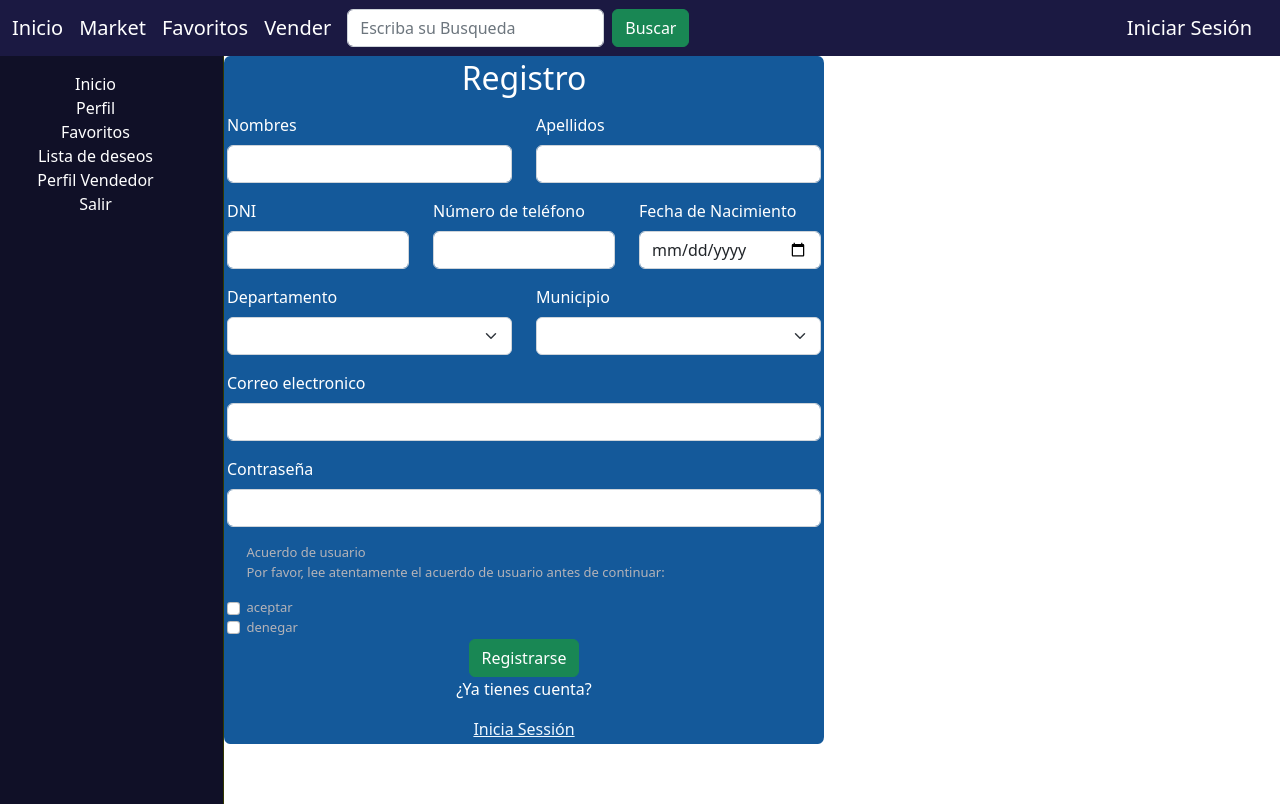
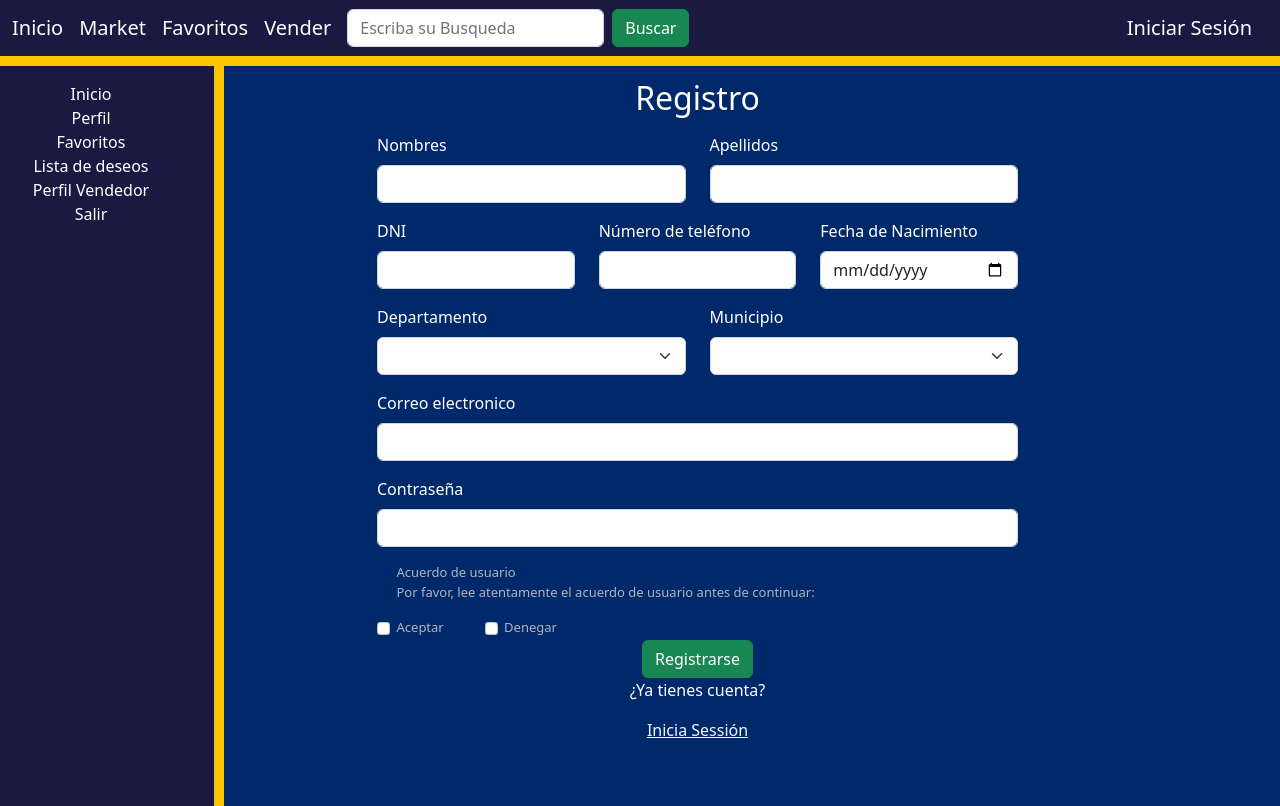
Before and after one commit to iamchapita/Marketplace-Frontend, a React (Create React App) app in the folder markeplace-frontend/: page /registro in a window 1280 px wide. Shown: the top 806 px of the page. Built offline with nearby package versions, Linux system fonts and the light colour scheme.

Commit message:
Cambios CSS
Cambios CSS, falta arreglar cuando se minimice el navegador que no se vea mal

```diff
--- a/markeplace-frontend/src/App.css
+++ b/markeplace-frontend/src/App.css
@@ -1,7 +1,7 @@
 .App {
   text-align: center;
   color: #fff;
-
+  background-color: #00296b;
 }
 
 .App-logo {
--- a/markeplace-frontend/src/components/auth/registration.js
+++ b/markeplace-frontend/src/components/auth/registration.js
@@ -37,7 +37,7 @@ function RegistrationPage() {
 
     return (
         <div>
-            <div className='box'>
+            <div className='box-registration'>
                 <div className='card-body-registration' >
                     <h2>Registro</h2>
                     <p></p>
--- a/markeplace-frontend/src/components/auth/useragreement.js
+++ b/markeplace-frontend/src/components/auth/useragreement.js
@@ -24,11 +24,16 @@ function UserAgreement() {
                 <div className="form-check">
                 <a className="nav-link" href="/acuerdo" >Acuerdo de usuario</a>
                 <p>Por favor, lee atentamente el acuerdo de usuario antes de continuar:</p>
-                <input onClick={handleAceptar} id="btn-check-act" className='form-check-input' type="checkbox"/>
-                <label className="form-check-label" for="btn-check-act" >aceptar</label>
-                <br></br>
-                <input onClick={handleDenegar} id="btn-check-dng" className='form-check-input' type="checkbox"/>
-                <label className="form-check-label" for="btn-check-dng">denegar</label>
+                <form className="row">
+                  <div className="col-2">
+                  <input onClick={handleAceptar} id="btn-check-act" className='form-check-input' type="checkbox"/>
+                  <label className="form-check-label" for="btn-check-act" >Aceptar</label>
+                  </div>
+                  <div className="col-2">
+                  <input onClick={handleDenegar} id="btn-check-dng" className='form-check-input' type="checkbox"/>
+                  <label className="form-check-label" for="btn-check-dng">Denegar</label>
+                  </div>
+                </form>
                 </div>
                 )}
 
--- a/markeplace-frontend/src/style/style-login.css
+++ b/markeplace-frontend/src/style/style-login.css
@@ -1,12 +1,17 @@
 /*CSS Login*/
 
 .box-login{
-    width: 500px;
-    border-color: #14599a;
+    width: 800px;
+    border-color: #00296b;
 }
 
 .card-body-login{
-    background-color: #14599a;
+    background-color: #00296b;
+    border: solid;
+    align-items: center;
+    border-left-width: 150px;
+    border-top-width: 50px;
+    border-color: #00296b;
 }
 
 .mb-3{
--- a/markeplace-frontend/src/style/style-navbar.css
+++ b/markeplace-frontend/src/style/style-navbar.css
@@ -2,7 +2,7 @@
 .Nav-Bar{
     background-color: #1b1942;
     color: #ffff;
-
+    border-bottom: 10px solid #fdc500;
 }
 .navbar{
     background-color: #1b1942;
--- a/markeplace-frontend/src/style/style-registration.css
+++ b/markeplace-frontend/src/style/style-registration.css
@@ -1,16 +1,19 @@
 /*CSS Registration*/
 
-.box{
-    width: 600px;
-    border-color: #14599a;
+.box-registration{
+    width: 800px;
+
+    border: solid;
+    border-color: #00296b;
 }
 
 .card-body-registration{
-    background-color: #14599a;
+    background-color: #00296b;
     border: solid;
     align-items: center;
-    border-radius: 1%;
-    border-color: #14599a;
+    border-left-width: 150px;
+    border-top-width: 10px;
+    border-color: #00296b;
 }
 
 .mb-3{
--- a/markeplace-frontend/src/style/style-sidebar.css
+++ b/markeplace-frontend/src/style/style-sidebar.css
@@ -1,8 +1,8 @@
 .sidebar{
     width: 14rem;
-    height: calc(100vh - 52px);
-    border-right: 1px solid #313802;
-    background-color: #101027;
+    height: calc(112vh);
+    border-right: 10px solid #fdc500;
+    background-color: #1b1942;
     font-size: medium;
 }
 
--- a/markeplace-frontend/src/style/style-useragreement.css
+++ b/markeplace-frontend/src/style/style-useragreement.css
@@ -2,7 +2,7 @@
 
 
 .box-agreement{
-    background-color: #14599a;
+    background-color: #00296b;
 }
 
 .agreement{
```
